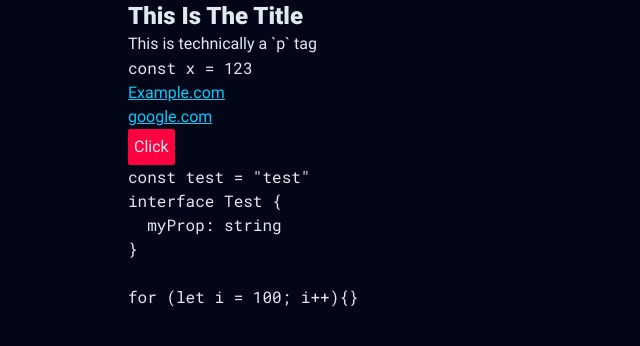
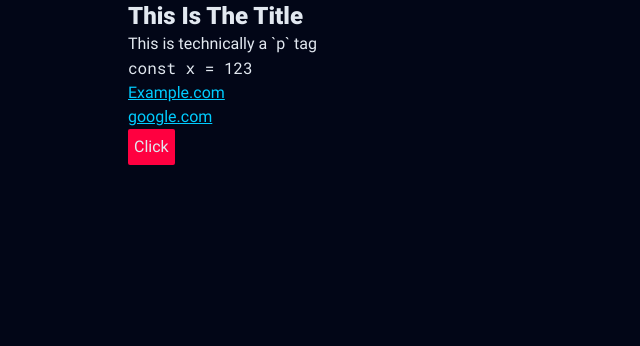
Before and after one commit to Josehower/k90, a Next.js app: page / in a window 1280 px wide. Shown: the top 346 px of the page, without its empty margins (0-640 px from the left). Built offline with nearby package versions, Linux system fonts and the light colour scheme; what tailwind-highlightjs would draw is missing.

Commit message:
Delete unnecesary code

```diff
--- a/app/_components/CodeBlock.tsx
+++ /dev/null
@@ -1,18 +0,0 @@
-import hljs from "highlight.js/lib/core"
-import typescript from "highlight.js/lib/languages/typescript"
-
-hljs.registerLanguage("typescript", typescript)
-
-// this should only be used to display static content (hence the "dangerously")
-export default function CodeBlock(props: { code: string }) {
-  return (
-    <pre>
-      <code
-        className="language-typescript hljs"
-        dangerouslySetInnerHTML={{
-          __html: hljs.highlight(props.code, { language: "typescript" }).value,
-        }}
-      />
-    </pre>
-  )
-}
--- a/app/page.tsx
+++ b/app/page.tsx
@@ -1,5 +1,4 @@
 import Link from "next/link"
-import CodeBlock from "./_components/CodeBlock"
 
 export default function Home() {
   return (
@@ -27,14 +26,6 @@ export default function Home() {
         Click
       </button>
       <br />
-      <CodeBlock
-        code={`const test = "test"
-interface Test {
-  myProp: string
-}
-
-for (let i = 100; i++){}`}
-      />
     </main>
   )
 }
```
